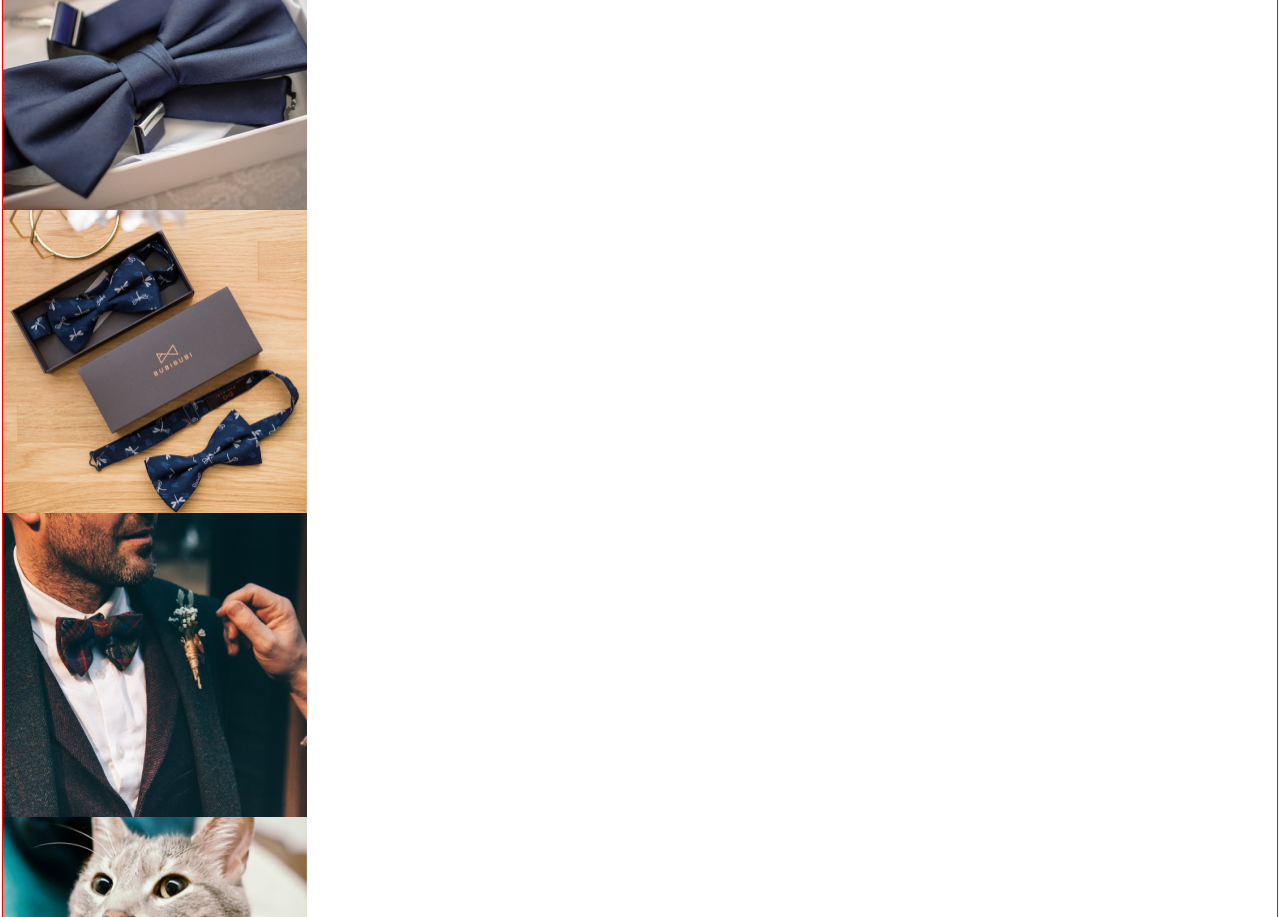
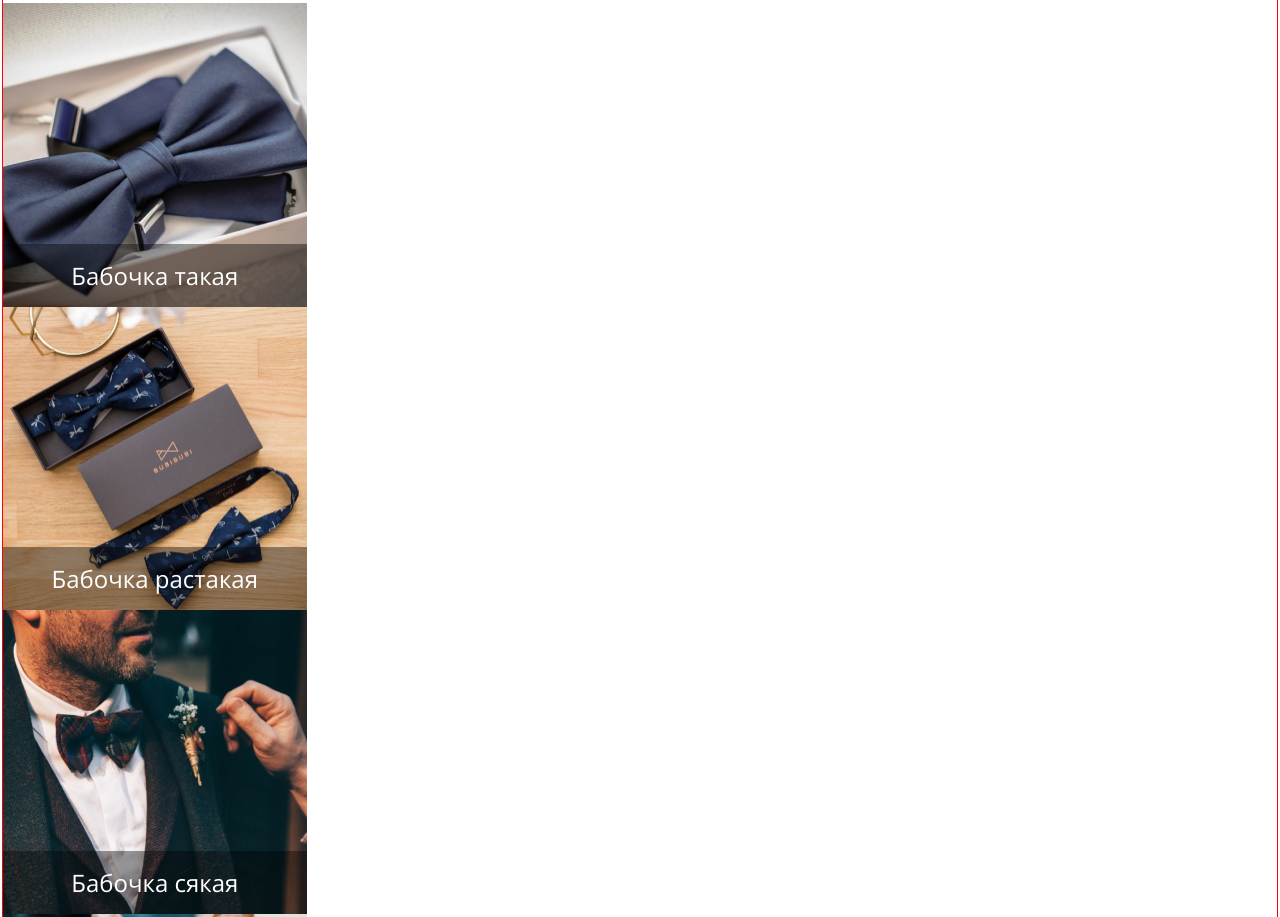
Before and after one commit to EvgeniyaEkimova/butterfly-shop-ekimova, a website: page www/index.html in a window 1280 px wide. Shown: the part 1219-2136 px from the top of the page. Drawn offline with Linux system fonts and the light colour scheme.

Commit message:
стилизация главной страницы

```diff
--- a/src/styles/blocks/_catalog.scss
+++ b/src/styles/blocks/_catalog.scss
@@ -8,6 +8,7 @@
 }
 
 .catalog-title {
+  margin-bottom: 97px;
   color: $color-dark;
   font-family: $font;
   font-size: 64px;
@@ -37,6 +38,10 @@
 }
 
 figcaption {
+  bottom: 0;
+  width: 100%;
+  padding: 15px;
+  margin: 0;
   position: absolute;
   color: $color-light;
   font-size: 24px;
--- a/src/styles/blocks/_form.scss
+++ b/src/styles/blocks/_form.scss
@@ -1,4 +1,5 @@
 .form {
+  width: 100%;
   margin: 90px auto 0;
   display: flex;
   gap: 20px;
--- a/src/styles/blocks/_promo.scss
+++ b/src/styles/blocks/_promo.scss
@@ -8,12 +8,12 @@
 
 .promo-inner {
   @include inner;
+  text-align: center;
 
 }
 
 .promo-title {
   margin-bottom: 100px;
-  text-align: center;
   font-size: 72px;
   line-height: 98px;
   font-weight: 600;
--- a/src/styles/blocks/_social.scss
+++ b/src/styles/blocks/_social.scss
@@ -13,5 +13,4 @@
   background-repeat: no-repeat;
   background-size: contain;
 
-
 }
```
Also changed, not shown: www/style/style.css.
